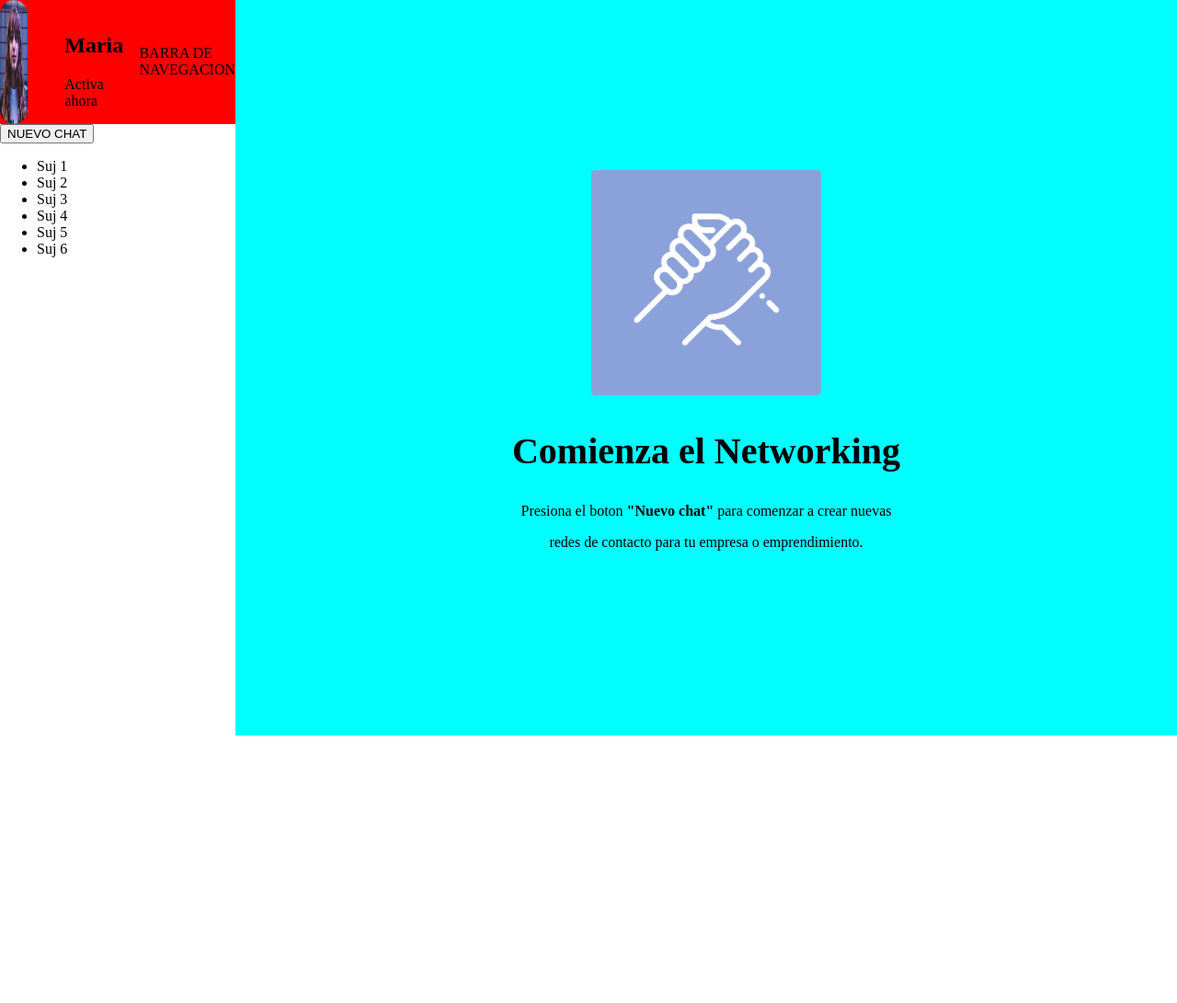
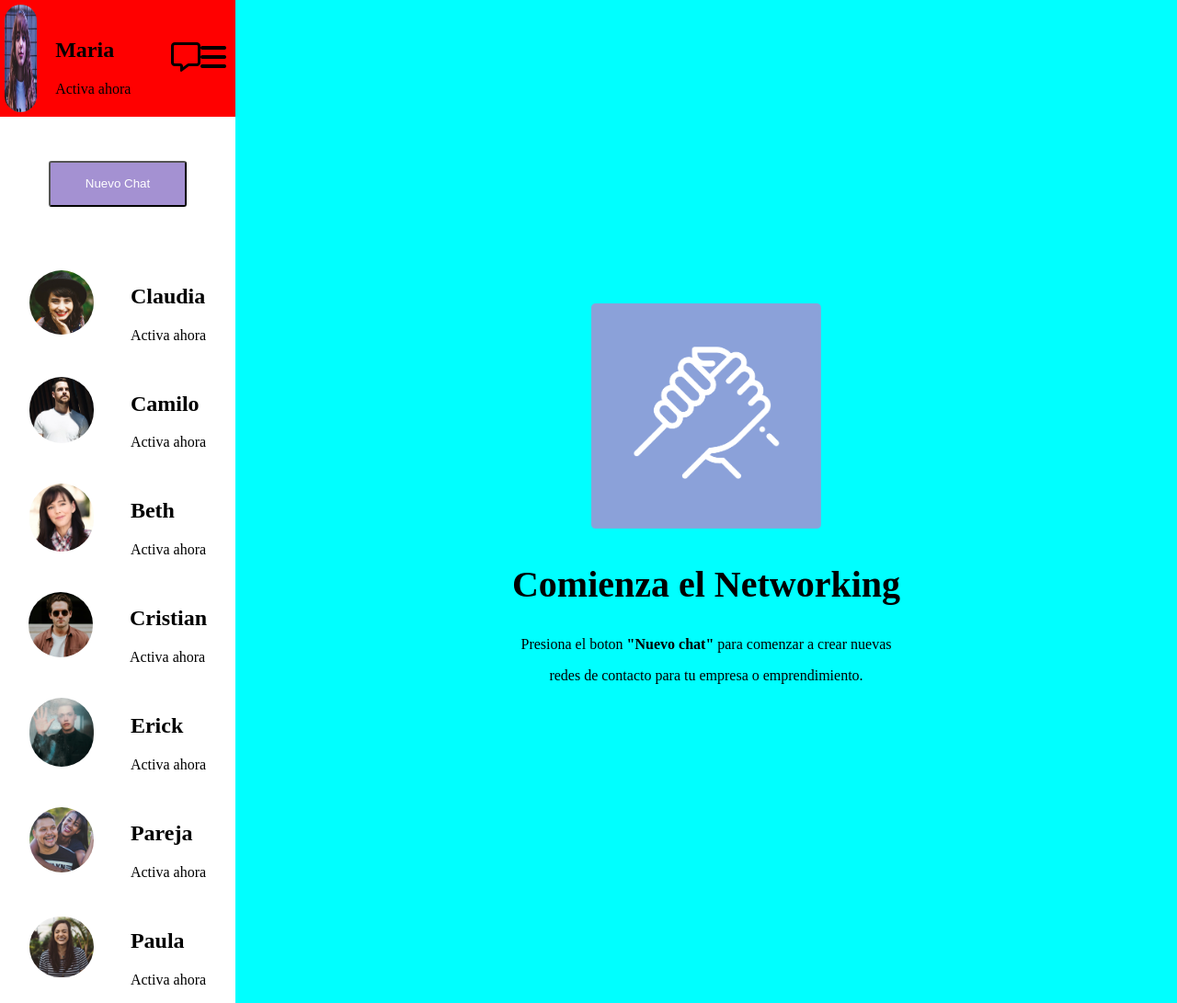
Before and after one commit to SamirCasis/DesafioCSS-A1, a plain HTML site: page index.html in a window 1280 px wide. Shown: the whole page at 92% size. Before the commit the page ends 800 px from the top, so only its background shows below. Drawn offline with Linux system fonts and the light colour scheme.

Commit message:
arreglos en css

```diff
--- a/assets/css/style.css
+++ b/assets/css/style.css
@@ -10,24 +10,66 @@ body {
     display: flex;
     flex-direction: column;
     min-height: 100vh;
-    width: 20%;
-
-}
+    width: 20%;}
 
 nav {
     background-color: red;
     display: flex;
     align-items: center;
-    justify-content: space-between;
-}
+    justify-content: space-between;}
 
 .user {
     display: flex;
+    padding: 5px;
+    gap: 20px;
+}
+
+.iconos {
+    display: flex;
+    justify-content: space-between;
+    margin-right: 10px;
 }
 
 nav img {
     width: 20%;
-    border-radius: 50px;
+    border-radius: 50px;}
+
+.contactos .user ul {
+    padding: 0px;}
+
+    .boton {
+        padding: 3rem;
+        text-align: center;
+    }
+
+    button {
+        height: 50px;
+        width: 150px;
+        background-color: #A491D2;
+        color: white;
+        border-radius: 3px;
+    }
+
+.chatcontactos {
+    display: flex;
+    flex-direction: column;
+}
+
+.userchat {
+    display: flex;
+    justify-content: center;
+    width: 20vh;
+}
+
+.amigos {
+    display: flex;
+    align-items: center;
+    justify-content: center;
+}
+
+.amigos img {
+    border-radius: 40px;
+    width: 70px;
 }
 
 .principal {
@@ -37,17 +79,13 @@ nav img {
     justify-content: center;
     align-items: center;
     width: 80%;
-    min-height: 100vh;
-}
+    min-height: 100vh;}
 
 .textoprincipal {
-    text-align: center;
-}
+    text-align: center;}
 
 .textoprincipal h1 {
-    font-size: 40px;
-}
+    font-size: 40px;}
 
 img {
-    width: 250px;
-}
+    width: 250px;}
--- a/index.html
+++ b/index.html
@@ -4,6 +4,7 @@
 <head>
     <meta charset="UTF-8">
     <meta name="viewport" content="width=device-width, initial-scale=1.0">
+    <script src="https://kit.fontawesome.com/7852739cc2.js" crossorigin="anonymous"></script>
     <link rel="stylesheet" href="./assets/css/style.css">
     <title>Document</title>
 </head>
@@ -18,32 +19,95 @@
                 <div class="user">
                     <img src="./assets/img/maria.jpg" alt="Maria">
                     <ul type="none">
-                        <li><h2>Maria</h2></li>
+                        <li>
+                            <h2>Maria</h2>
+                        </li>
                         <li>Activa ahora</li>
                     </ul>
 
                 </div>
 
-                <div>
-                    <p>BARRA DE NAVEGACION</p>
+                <div class="iconos">
+                    <p><i class="fa-regular fa-message fa-2xl"></i></p>
+                    <p><i class="fa-solid fa-bars fa-2xl"></i></p>
                 </div>
 
             </nav>
 
-            <div>
-                <button>NUEVO CHAT</button>
+            <div class="boton">
+                <button>Nuevo Chat</button>
             </div>
-            <div>
-                <ul>
-                    <li>Suj 1</li>
-                    <li>Suj 2</li>
-                    <li>Suj 3</li>
-                    <li>Suj 4</li>
-                    <li>Suj 5</li>
-                    <li>Suj 6</li>
-                </ul>
+
+            <div class="chatcontactos">
+                <div class="amigos">
+                    <div><img src="./assets/img/Claudia.jpg" alt="Claudia"></div>
+                    <ul type="none">
+                        <li>
+                            <h2>Claudia</h2>
+                        </li>
+                        <li>Activa ahora</li>
+                    </ul>
+                </div>
+                <div class="amigos">
+                    <div><img src="./assets/img/Camilo.jpg" alt="Camilo"></div>
+                    <ul type="none">
+                        <li>
+                            <h2>Camilo</h2>
+                        </li>
+                        <li>Activa ahora</li>
+                    </ul>
+                </div>
+                <div class="amigos">
+                    <div><img src="./assets/img/Beth.jpg" alt="Beth"></div>
+                    <ul type="none">
+                        <li>
+                            <h2>Beth</h2>
+                        </li>
+                        <li>Activa ahora</li>
+                    </ul>
+                </div>
+                <div class="amigos">
+                    <div><img src="./assets/img/Cristian.jpg" alt="Cristian"></div>
+                    <ul type="none">
+                        <li>
+                            <h2>Cristian</h2>
+                        </li>
+                        <li>Activa ahora</li>
+                    </ul>
+                </div>
+                <div class="amigos">
+                    <div><img src="./assets/img/Erick.jpg" alt="Erick"></div>
+                    <ul type="none">
+                        <li>
+                            <h2>Erick</h2>
+                        </li>
+                        <li>Activa ahora</li>
+                    </ul>
+                </div>
+                <div class="amigos">
+                    <div><img src="./assets/img/Luisa y Pedro.jpg" alt="Pareja"></div>
+                    <ul type="none">
+                        <li>
+                            <h2>Pareja</h2>
+                        </li>
+                        <li>Activa ahora</li>
+                    </ul>
+                </div>
+                <div class="amigos">
+                    <div><img src="./assets/img/Paula.jpg" alt="Paula"></div>
+                    <ul type="none">
+                        <li>
+                            <h2>Paula</h2>
+                        </li>
+                        <li>Activa ahora</li>
+                    </ul>
+                </div>
+
+
+
+
+
             </div>
-            <div></div>
         </section>
 
 
```
